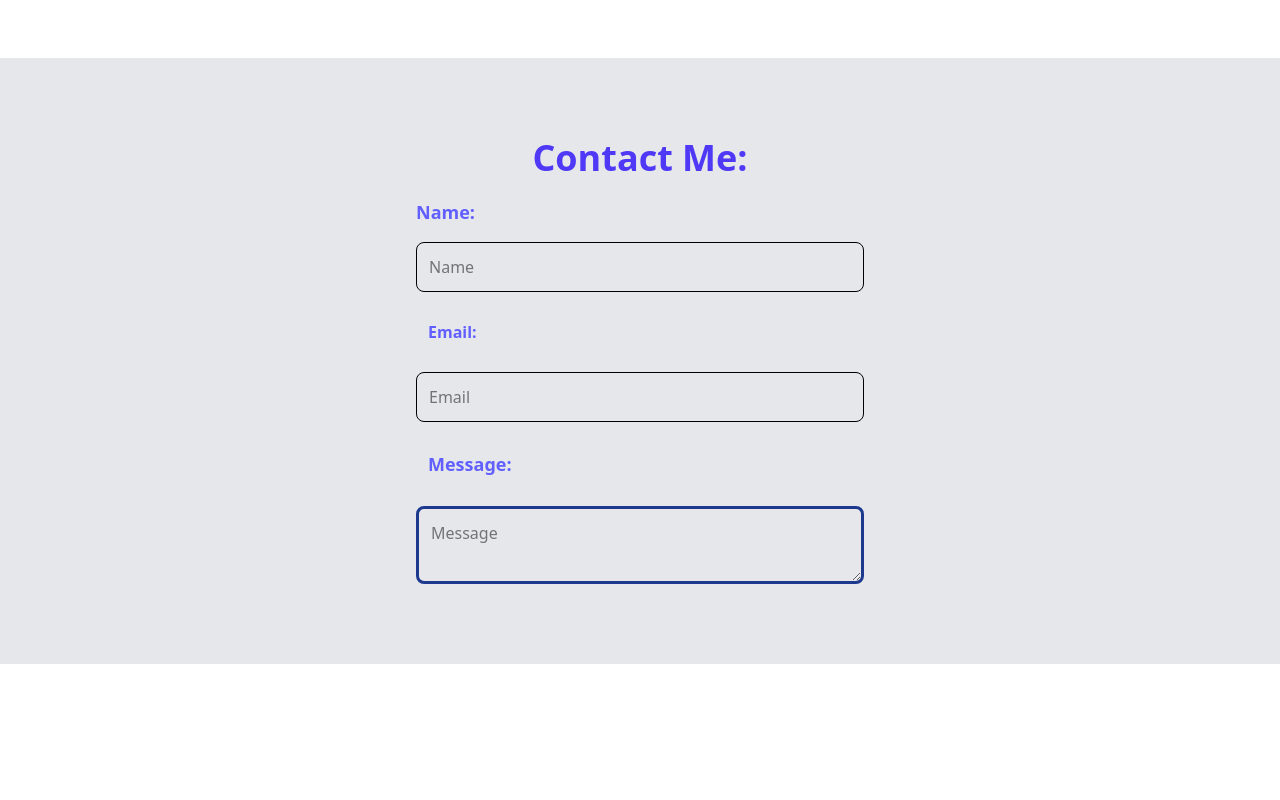
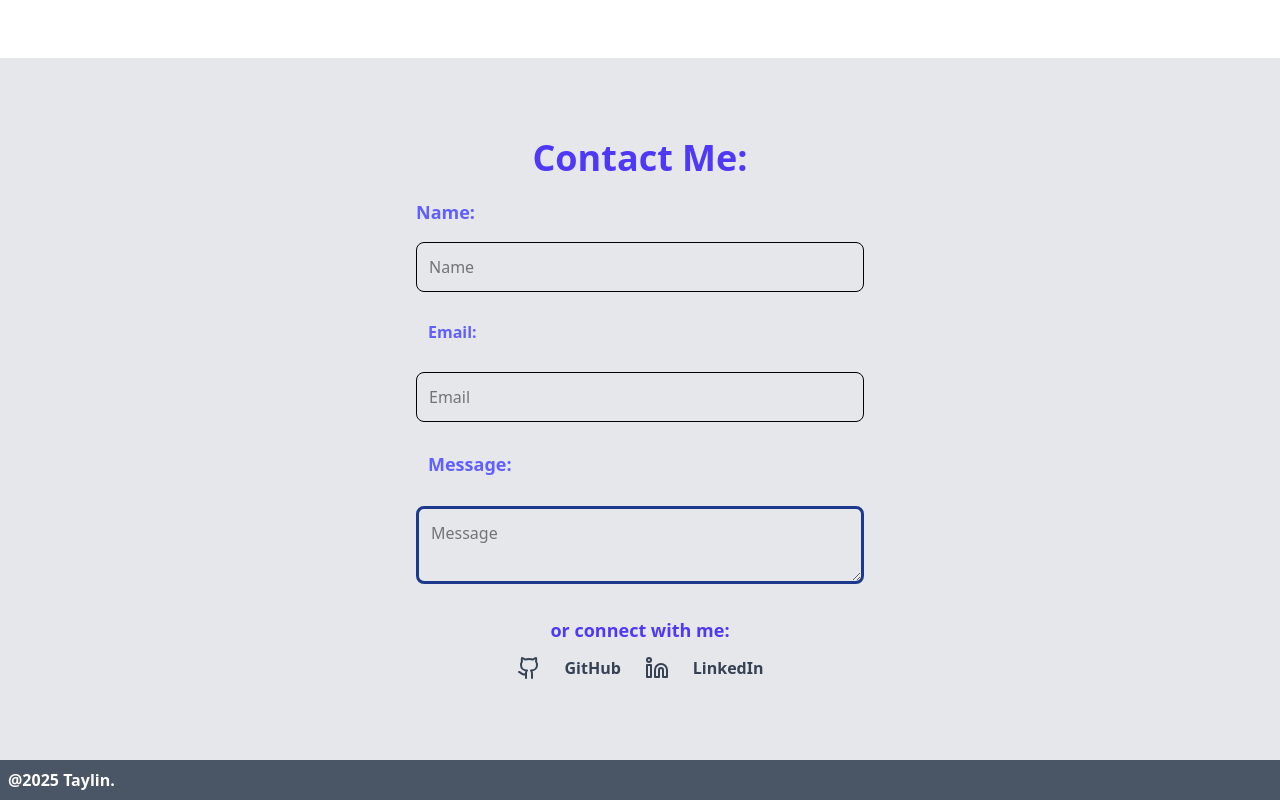
Before and after one commit to taylin1/React-Portfolio, a React (Vite) app in the folder react-portfolio/: page / in a window 1280 px wide. Shown: the part 1934-2734 px from the top of the page. Before the commit the page ends 2598 px from the top, so only its background shows below. Built offline with nearby package versions, Linux system fonts and the light colour scheme.

Commit message:
Added Footer

```diff
--- a/react-portfolio/src/App.jsx
+++ b/react-portfolio/src/App.jsx
@@ -4,6 +4,7 @@ import NavBar from './components/NavBar.jsx'
 import HeroPage from './components/HeroPage.jsx'
 import ProjectsPage from './components/ProjectPage.jsx';
 import ContactPage from "./components/ContactPage.jsx";
+import Footer from "./components/Footer.jsx";
 
 function App() {
   return (
@@ -12,6 +13,7 @@ function App() {
       <HeroPage/>
       <ProjectsPage/>
       <ContactPage/>
+      <Footer/>
     </>
   )
 }
--- a/react-portfolio/src/components/ContactPage.jsx
+++ b/react-portfolio/src/components/ContactPage.jsx
@@ -1,6 +1,6 @@
 import React from "react";
 
-function ProjectPage(){
+function ContactPage(){
     return(
 <>
 
@@ -14,9 +14,20 @@ function ProjectPage(){
         <label className="p-3 font-bold text-lg text-indigo-500">Message:</label>
         <textarea placeholder="Message" className="border-3 border-blue-900 p-3 rounded-lg" required></textarea>
     </form>
+    <div className="mt-8 text-gray-700">
+        <p className="text-indigo-600 font-bold text-center text-lg">or connect with me:</p>
+        <div className="flex justify-center gap-6 mt-3">
+            {/*icon for github*/}
+            <svg xmlns="http://www.w3.org/2000/svg" width="24" height="24" viewBox="0 0 24 24" fill="none" stroke="currentColor" stroke-width="2" stroke-linecap="round" stroke-linejoin="round" class="lucide lucide-github-icon lucide-github"><path d="M15 22v-4a4.8 4.8 0 0 0-1-3.5c3 0 6-2 6-5.5.08-1.25-.27-2.48-1-3.5.28-1.15.28-2.35 0-3.5 0 0-1 0-3 1.5-2.64-.5-5.36-.5-8 0C6 2 5 2 5 2c-.3 1.15-.3 2.35 0 3.5A5.403 5.403 0 0 0 4 9c0 3.5 3 5.5 6 5.5-.39.49-.68 1.05-.85 1.65-.17.6-.22 1.23-.15 1.85v4"/><path d="M9 18c-4.51 2-5-2-7-2"/></svg>
+            <a href="https://github.com/taylin1/React-Portfolio" target="_blank" className="hover:text-indigo-600 font-bold">GitHub</a>
+            {/*icon for linkedin*/}
+            <svg xmlns="http://www.w3.org/2000/svg" width="24" height="24" viewBox="0 0 24 24" fill="none" stroke="currentColor" stroke-width="2" stroke-linecap="round" stroke-linejoin="round" class="lucide lucide-linkedin-icon lucide-linkedin"><path d="M16 8a6 6 0 0 1 6 6v7h-4v-7a2 2 0 0 0-2-2 2 2 0 0 0-2 2v7h-4v-7a6 6 0 0 1 6-6z"/><rect width="4" height="12" x="2" y="9"/><circle cx="4" cy="4" r="2"/></svg>
+            <a href="https://www.linkedin.com/in/taylin-damonze-298629234/" target="_blank" className="hover:text-indigo-600 font-bold">LinkedIn</a>
+        </div>
+      </div>
 </section>}
 </>
     )
 }
 
-export default ProjectPage;
+export default ContactPage;
--- /dev/null
+++ b/react-portfolio/src/components/Footer.jsx
@@ -0,0 +1,16 @@
+import React from "react";
+
+function Footer(){
+
+     const d = new Date();
+
+     return(
+     <>
+        <footer className="bg-gray-600 p-2 ">
+            <p className="font-bold text-white text-md">@{d.getFullYear()}  Taylin.</p>
+        </footer>
+    </>
+    )
+}
+
+export default Footer;
--- a/react-portfolio/src/components/HeroPage.jsx
+++ b/react-portfolio/src/components/HeroPage.jsx
@@ -34,7 +34,7 @@ function HeroPage() {
 
      <div id="about" className="flex flex-col md:flex-row justify-center items-start md:gap-32 py-16 px-6 bg-gray-200">
   {/* About Me Section */}
-  <div className="max-w-xl mb-10 md:mb-0">
+  <div className="w-xl mb-10 md:mb-0">
     <h2 className="text-3xl font-bold text-indigo-800 mb-4"><span className="bg-gradient-to-r from-blue-600 to-purple-600 bg-clip-text text-transparent">About Me</span></h2>
     <p className="text-gray-800 leading-relaxed">
       I’m a self-driven creative who’s deeply interested in technology,
--- a/react-portfolio/src/components/ProjectPage.jsx
+++ b/react-portfolio/src/components/ProjectPage.jsx
@@ -36,7 +36,7 @@ function ProjectsPage (){
   return (
     <section id="projects" className="py-20 bg-white text-center">
       <h2 className="text-4xl font-bold text-indigo-600 mb-10">Projects</h2>
-      <div className="grid md:grid-cols-3 gap-8 max-w-6xl mx-auto px-4">
+      <div className="grid md:grid-cols-3 gap-8 w-6xl mx-auto px-4">
         {projects.map((project, index) => (
           <div key={index} className="bg-gray-100 rounded-lg shadow-lg overflow-hidden hover:scale-105 transition">
             <img src={project.image} alt={project.title} className="w-full h-48 object-cover"/>
```
